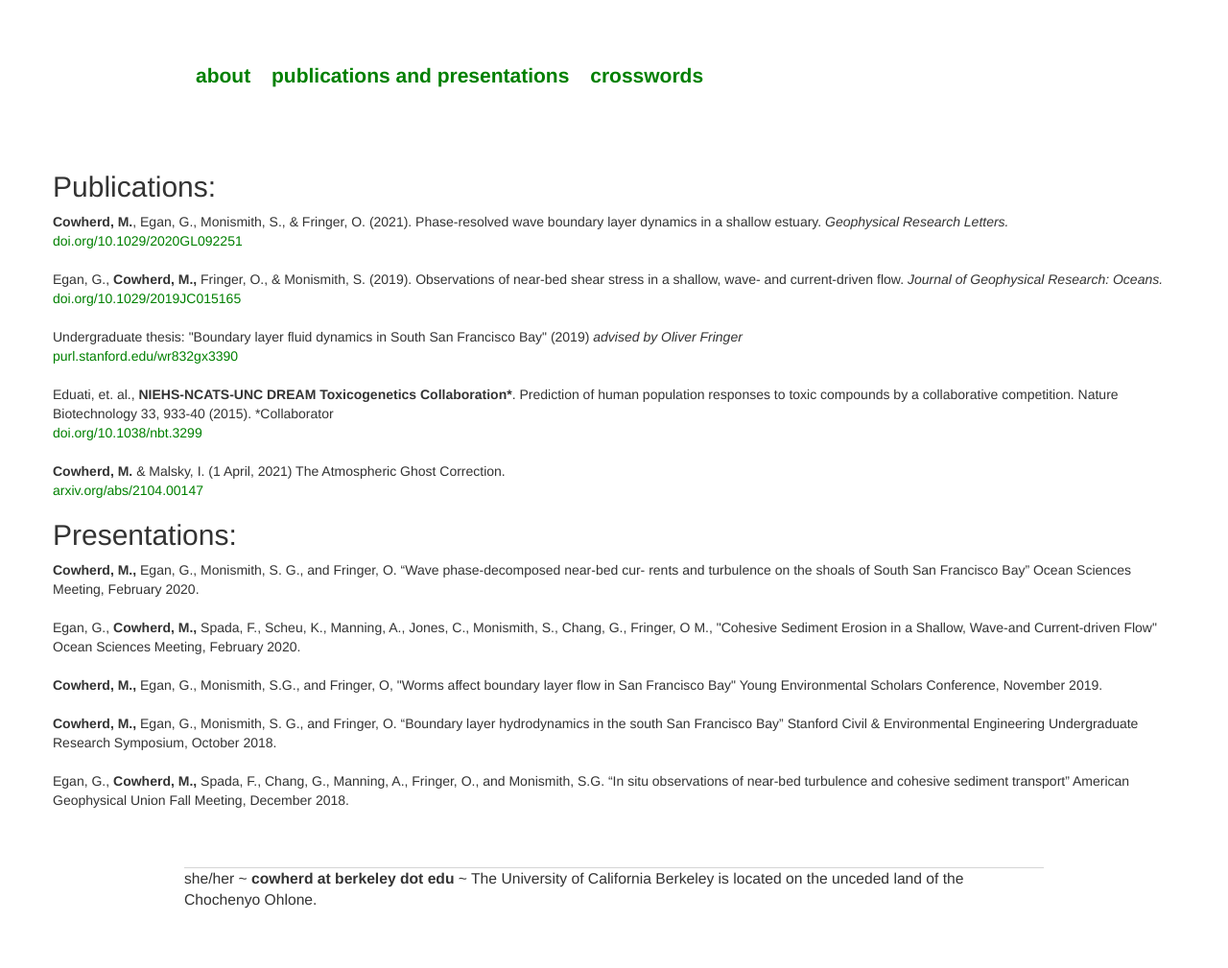
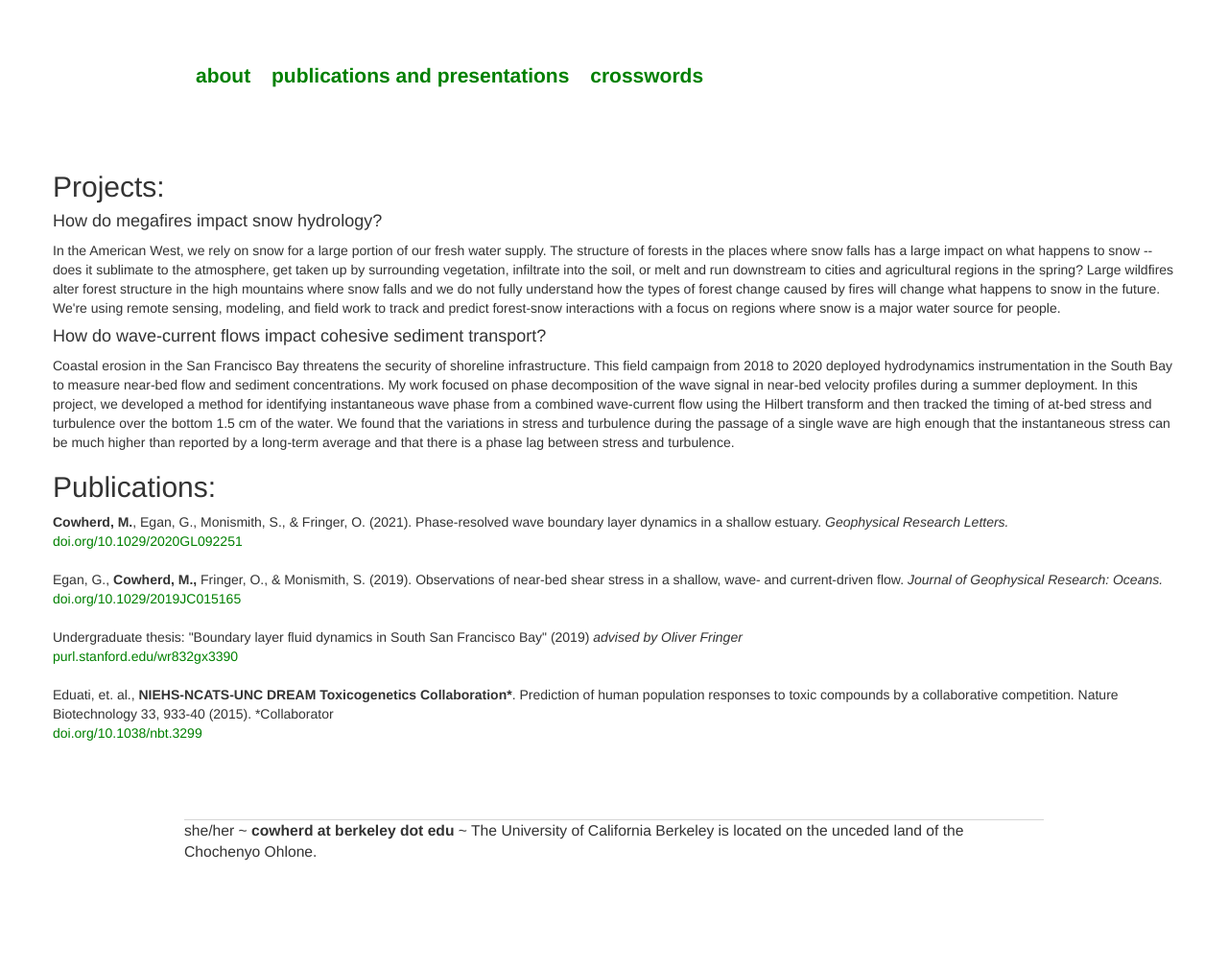
Before and after one commit to mariannecowherd/mariannecowherd.github.io, a Jekyll site: the page built from cv/index.html, in a window 1280 px wide. Shown: the whole page at 96% size. Built offline with Jekyll 4.4.1, drawn with Linux system fonts in a browser that asks for light colours; nearby versions of some CDN libraries; after the commit the page ends 959 px from its top, so only the background shows below that.

Commit message:
Update index.html

```diff
--- a/cv/index.html
+++ b/cv/index.html
@@ -16,20 +16,26 @@ title: CV
 <body>
 <div class="row">
 <div class="blurb">
+	<h2>Projects:</h2>
+	<h4>How do megafires impact snow hydrology?</h4>
+	In the American West, we rely on snow for a large portion of our fresh water supply. The structure of forests in the places where snow falls has a large impact on what happens to snow -- does it sublimate to the atmosphere, get taken up by surrounding vegetation, infiltrate into the soil, or melt and run downstream to cities and agricultural regions in the spring? Large wildfires alter forest structure in the high mountains where snow falls and we do not fully understand how the types of forest change caused by fires will change what happens to snow in the future. We're using remote sensing, modeling, and field work to track and predict forest-snow interactions with a focus on regions where snow is a major water source for people.
+
+	<h4>How do wave-current flows impact cohesive sediment transport?</h4>
+	Coastal erosion in the San Francisco Bay threatens the security of shoreline infrastructure. This field campaign from 2018 to 2020 deployed hydrodynamics instrumentation in the South Bay to measure near-bed flow and sediment concentrations. My work focused on phase decomposition of the wave signal in near-bed velocity profiles during a summer deployment. In this project, we developed a method for identifying instantaneous wave phase from a combined wave-current flow using the Hilbert transform and then tracked the timing of at-bed stress and turbulence over the bottom 1.5 cm of the water. We found that the variations in stress and turbulence during the passage of a single wave are high enough that the instantaneous stress can be much higher than reported by a long-term average and that there is a phase lag between stress and turbulence.
 
 	<h2>Publications:</h2>
 	<b>Cowherd, M.</b>, Egan, G., Monismith, S., & Fringer, O. (2021). Phase‐resolved wave boundary layer dynamics in a shallow estuary. <i> Geophysical Research Letters. </i> <br> <a href="doi.org/10.1029/2020GL092251">doi.org/10.1029/2020GL092251</a> <br><br>
 	Egan, G., <b>Cowherd, M.,</b> Fringer, O., & Monismith, S. (2019). Observations of near-bed shear stress in a shallow, wave- and current-driven flow. <i>Journal of Geophysical Research: Oceans. </i><a href="doi.org/10.1029/2019JC015165"> <br> doi.org/10.1029/2019JC015165</a> <br><br>
 	Undergraduate thesis: "Boundary layer fluid dynamics in South San Francisco Bay" (2019) <i>advised by Oliver Fringer </i> <br><a href ="https://purl.stanford.edu/wr832gx3390" > purl.stanford.edu/wr832gx3390</a><br><br>
 	Eduati, et. al., <b>NIEHS-NCATS-UNC DREAM Toxicogenetics Collaboration*</b>. Prediction of human population responses to toxic compounds by a collaborative competition. Nature Biotechnology 33, 933-40 (2015). *Collaborator <br> <a href="https://doi.org/10.1038/nbt.3299"> doi.org/10.1038/nbt.3299</a>  <br><br>
-
+	<!--
 	<b>Cowherd, M. </b> & Malsky, I. (1 April, 2021) The Atmospheric Ghost Correction. <a href="https://arxiv.org/abs/2104.00147"> <br> arxiv.org/abs/2104.00147</a>
 	<h2>Presentations:</h2>
 	<b>Cowherd, M.,</b> Egan, G., Monismith, S. G., and Fringer, O. “Wave phase-decomposed near-bed cur- rents and turbulence on the shoals of South San Francisco Bay” Ocean Sciences Meeting, February 2020.<br><br>
 	Egan, G., <b>Cowherd, M., </b> Spada, F., Scheu, K., Manning, A., Jones, C., Monismith, S., Chang, G., Fringer, O M., "Cohesive Sediment Erosion in a Shallow, Wave-and Current-driven Flow" Ocean Sciences Meeting, February 2020.<br><br>
 	<b>Cowherd, M.,</b> Egan, G., Monismith, S.G., and Fringer, O, "Worms affect boundary layer flow in San Francisco Bay" Young Environmental Scholars Conference, November 2019.<br><br>
 	<b>Cowherd, M.,</b> Egan, G., Monismith, S. G., and Fringer, O. “Boundary layer hydrodynamics in the south San Francisco Bay” Stanford Civil & Environmental Engineering Undergraduate Research Symposium, October 2018.<br><br>
-	Egan, G., <b>Cowherd, M.,</b> Spada, F., Chang, G., Manning, A., Fringer, O., and Monismith, S.G. “In situ observations of near-bed turbulence and cohesive sediment transport” American Geophysical Union Fall Meeting, December 2018.<br>
+	Egan, G., <b>Cowherd, M.,</b> Spada, F., Chang, G., Manning, A., Fringer, O., and Monismith, S.G. “In situ observations of near-bed turbulence and cohesive sediment transport” American Geophysical Union Fall Meeting, December 2018.<br> -->
 </div><!-- /.blurb -->
 	</div>
 </body>
```
